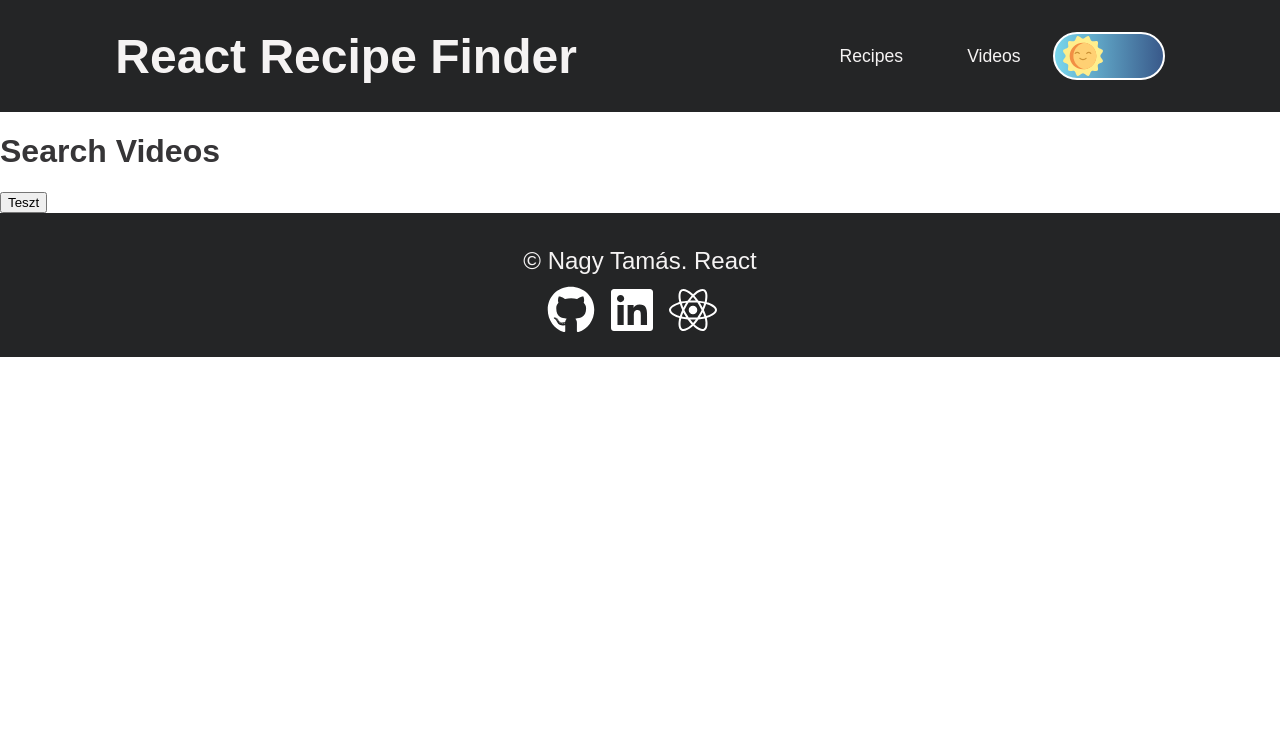
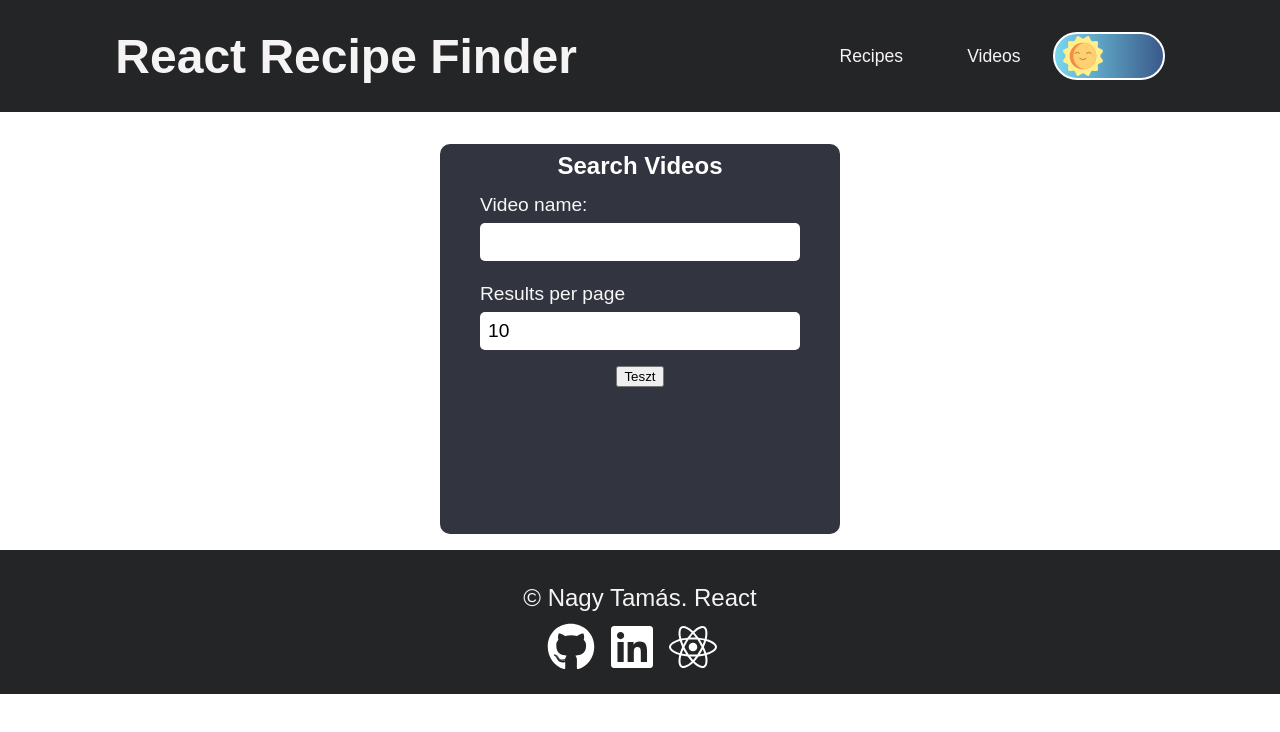
Before and after one commit to nagytommy76/ReactRecipeFinder, a React (Create React App) app: page /videos in a window 1280 px wide. Shown: the top 732 px of the page. Built offline with nearby package versions, Linux system fonts and the light colour scheme.

Commit message:
Separated SearchForm

```diff
--- /dev/null
+++ b/src/components/Pages/SearchVideos/SearchForm/SearchForm.jsx
@@ -0,0 +1,54 @@
+import { useState, lazy } from 'react'
+import { connect } from 'react-redux'
+import { getVideosBySearchParameters } from '../../../../store/Actions/Video'
+
+import { Form, Title } from '../../SearchRecipes/Includes/SearchSection/StyledSearch'
+
+const BaseInput = lazy(() => import(/* webpackChunkName: "BaseInput" */ '../../../BaseComponents/BaseInputs/BaseInput'))
+
+const SearchForm = ({ getVideos, isLightTheme }) => {
+    const [videoName, setVideoName] = useState('')
+    const [numberPerPage, setNumberPerPage] = useState(10)
+
+    const sendRequest = event => {
+        event.preventDefault()
+        getVideos({
+            videoName,
+            numberPerPage
+        })
+        console.log(videoName)
+        console.log(numberPerPage)
+    }
+
+    return (
+        <Form lightTheme={isLightTheme} onSubmit={sendRequest}>
+            <Title>Search Videos</Title>
+            <BaseInput
+                labelText="Video name:"
+                value={videoName}
+                eventOnChange={event => setVideoName(event.target.value)}
+            />
+            <BaseInput
+                labelText="Results per page"
+                value={numberPerPage}
+                inputType="number"
+                eventOnChange={event => setNumberPerPage(event.target.value)}
+            />
+            <button>Teszt</button>
+        </Form>
+    )
+}
+
+const mapStateToProps = state => {
+    return {
+        isLightTheme: state.themeReducer.isLightTheme
+    }
+}
+
+const mapDispatchToProps = dispatch => {
+    return {
+        getVideos: (payload) => dispatch(getVideosBySearchParameters(payload))
+    }
+}
+
+export default connect(mapStateToProps, mapDispatchToProps)(SearchForm)
--- a/src/components/Pages/SearchVideos/SearchVideos.jsx
+++ b/src/components/Pages/SearchVideos/SearchVideos.jsx
@@ -1,23 +1,13 @@
-import { connect } from 'react-redux'
-import { getVideosBySearchParameters } from '../../../store/Actions/Video'
+import { lazy } from 'react'
 
-const SearchVideos = ({ getVideos }) => {
+const SearchForm = lazy(() => import(/* webpackChunkName: "SearchForm" */ './SearchForm/SearchForm'))
+
+const SearchVideos = () => {
     return (
-        <div>
-            <h1>Search Videos</h1>
-            <button onClick={getVideos}>Teszt</button>
-        </div>
+        <section>
+            <SearchForm/>
+        </section>
     )
 }
 
-
-const mapDispatchToProps = dispatch => {
-    return {
-        getVideos: () => dispatch(getVideosBySearchParameters({
-            videoName: 'pasta',
-            numberPerPage: 2
-        }))
-    }
-}
-
-export default connect(null, mapDispatchToProps)(SearchVideos)
+export default SearchVideos
--- a/src/store/Actions/Video.js
+++ b/src/store/Actions/Video.js
@@ -10,6 +10,7 @@ const getVideos = (incomingData) => {
 }
 
 export const getVideosBySearchParameters = ({ videoName, numberPerPage }) => {
+    console.log(videoName)
     return dispatch => {
         axios.get(`food/videos/search?${process.env.REACT_APP_API_KEY_QUERY}&query=${videoName}&number=${numberPerPage}`).then(result => dispatch(getVideos(result.data.videos)))
     }
```
